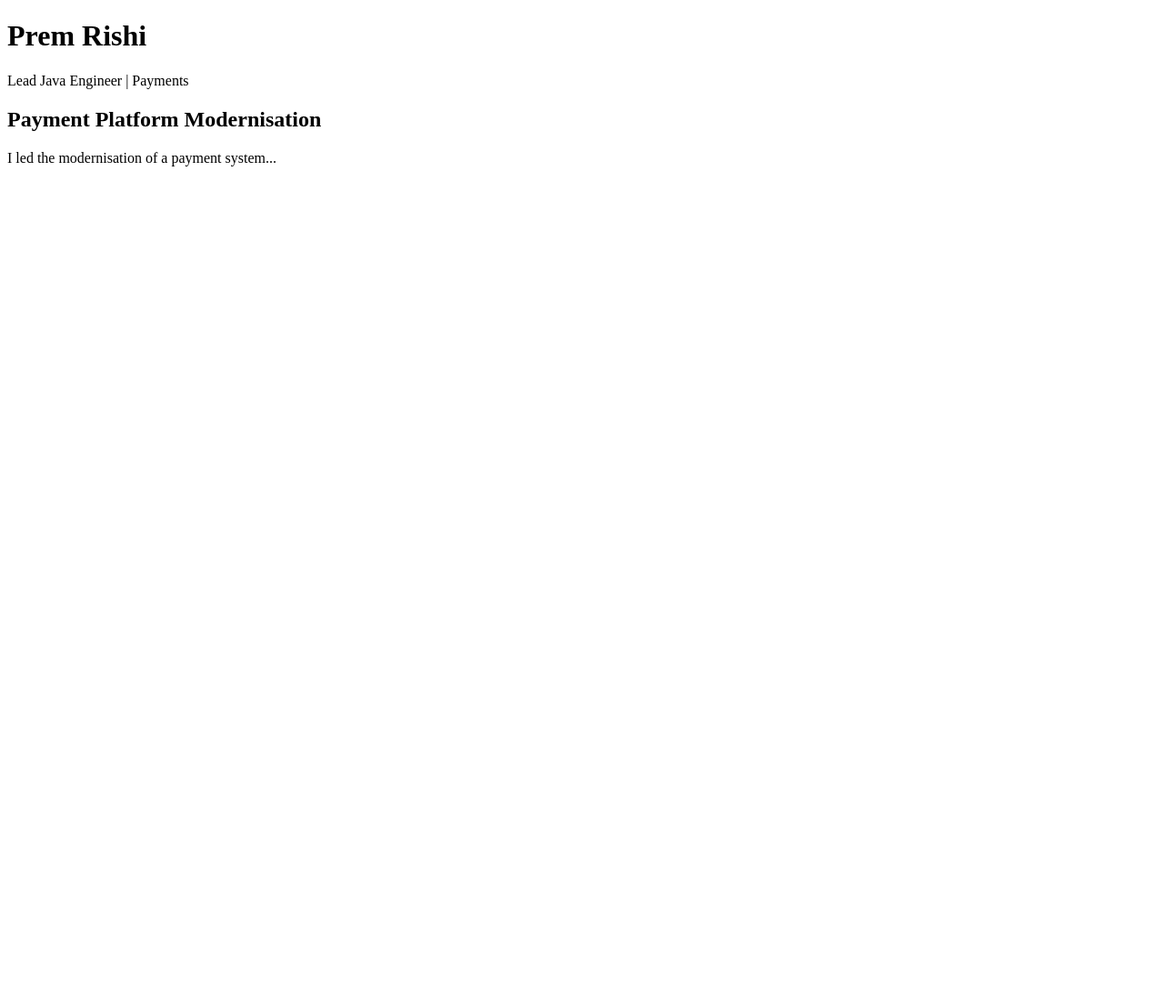
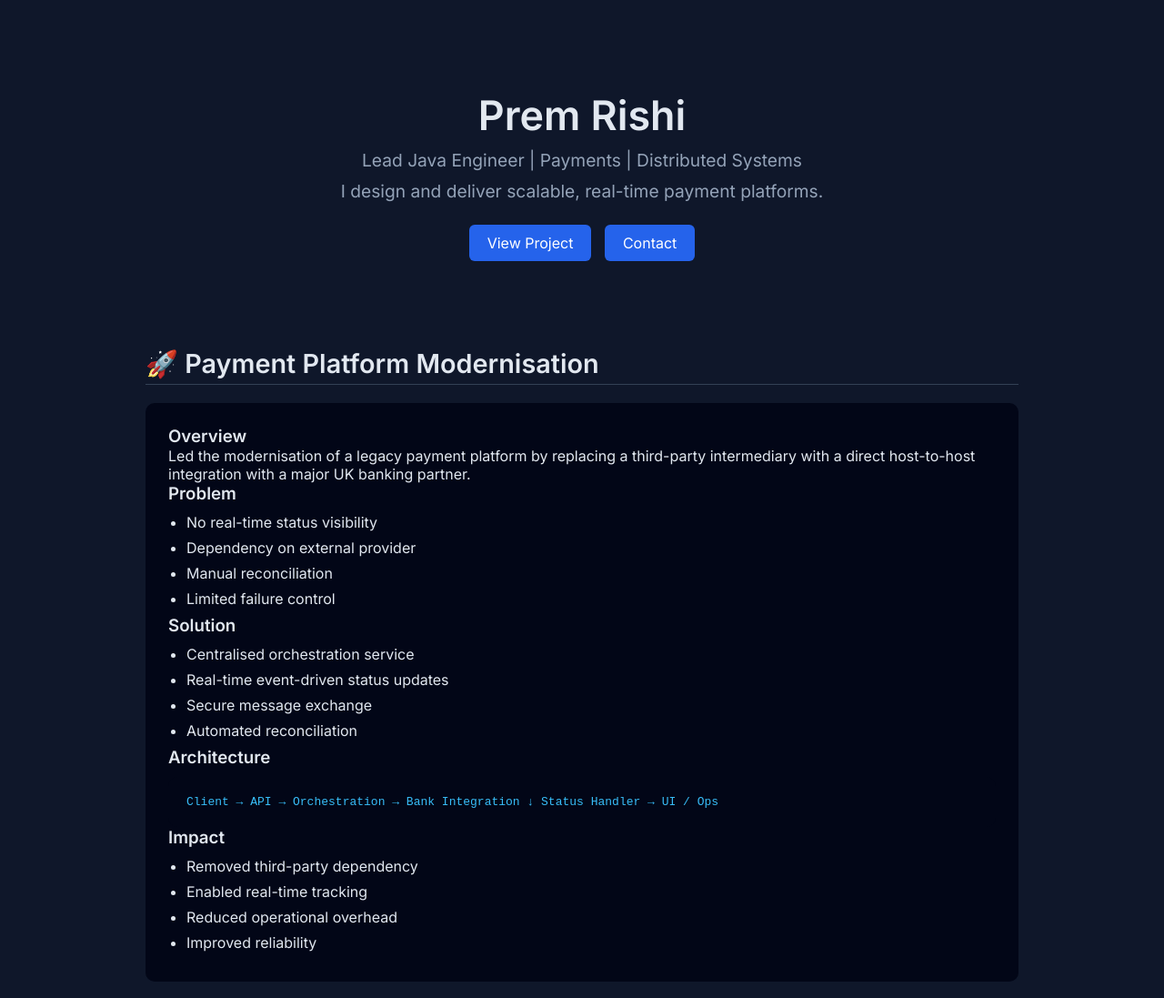
Before and after one commit to premrishikumar/portfolio, a plain HTML site: page index.html in a window 1280 px wide. Shown: the top 1097 px of the page at 91% size. Before the commit the page ends 800 px from the top, so only its background shows below. Drawn offline with Linux system fonts and the light colour scheme.

Commit message:
created first portfolio

```diff
--- a/index.html
+++ b/index.html
@@ -1,13 +1,209 @@
 <!DOCTYPE html>
-<html>
+<html lang="en">
 <head>
-  <title>Prem Rishi</title>
+  <meta charset="UTF-8">
+  <meta name="viewport" content="width=device-width, initial-scale=1.0">
+  <title>Prem Rishikumaran | Lead Java Engineer</title>
+
+  <!-- Google Font -->
+  <link href="https://fonts.googleapis.com/css2?family=Inter:wght@300;400;600&display=swap" rel="stylesheet">
+
+  <style>
+    * {
+      margin: 0;
+      padding: 0;
+      box-sizing: border-box;
+      font-family: 'Inter', sans-serif;
+    }
+
+    body {
+      background: #0f172a;
+      color: #e2e8f0;
+    }
+
+    .container {
+      max-width: 1000px;
+      margin: auto;
+      padding: 20px;
+    }
+
+    header {
+      text-align: center;
+      padding: 80px 20px 40px;
+    }
+
+    h1 {
+      font-size: 2.8rem;
+      font-weight: 600;
+    }
+
+    .subtitle {
+      margin-top: 10px;
+      color: #94a3b8;
+      font-size: 1.2rem;
+    }
+
+    .cta {
+      margin-top: 20px;
+    }
+
+    .cta a {
+      display: inline-block;
+      padding: 10px 20px;
+      margin: 5px;
+      border-radius: 6px;
+      text-decoration: none;
+      color: white;
+      background: #2563eb;
+    }
+
+    section {
+      margin: 50px 0;
+    }
+
+    h2 {
+      margin-bottom: 20px;
+      font-size: 1.8rem;
+      border-bottom: 1px solid #334155;
+      padding-bottom: 5px;
+    }
+
+    .card {
+      background: #020617;
+      padding: 25px;
+      border-radius: 10px;
+      margin-bottom: 20px;
+      transition: transform 0.2s ease;
+    }
+
+    .card:hover {
+      transform: translateY(-5px);
+    }
+
+    ul {
+      padding-left: 20px;
+      margin-top: 10px;
+    }
+
+    li {
+      margin-bottom: 8px;
+    }
+
+    .tags span {
+      display: inline-block;
+      background: #1e293b;
+      padding: 6px 12px;
+      margin: 5px;
+      border-radius: 6px;
+      font-size: 0.85rem;
+    }
+
+    .diagram {
+      background: #020617;
+      padding: 20px;
+      border-radius: 10px;
+      font-family: monospace;
+      overflow-x: auto;
+      color: #38bdf8;
+      margin-top: 10px;
+    }
+
+    footer {
+      text-align: center;
+      margin-top: 50px;
+      padding: 20px;
+      color: #64748b;
+      font-size: 0.9rem;
+    }
+
+    a {
+      color: #38bdf8;
+    }
+  </style>
 </head>
+
 <body>
-  <h1>Prem Rishi</h1>
-  <p>Lead Java Engineer | Payments</p>
 
-  <h2>Payment Platform Modernisation</h2>
-  <p>I led the modernisation of a payment system...</p>
+<div class="container">
+
+  <header>
+    <h1>Prem Rishi</h1>
+    <p class="subtitle">Lead Java Engineer | Payments | Distributed Systems</p>
+    <p class="subtitle">I design and deliver scalable, real-time payment platforms.</p>
+
+    <div class="cta">
+      <a href="#project">View Project</a>
+      <a href="#contact">Contact</a>
+    </div>
+  </header>
+
+  <section id="project">
+    <h2>🚀 Payment Platform Modernisation</h2>
+
+    <div class="card">
+      <h3>Overview</h3>
+      <p>
+        Led the modernisation of a legacy payment platform by replacing a third-party intermediary
+        with a direct host-to-host integration with a major UK banking partner.
+      </p>
+
+      <h3>Problem</h3>
+      <ul>
+        <li>No real-time status visibility</li>
+        <li>Dependency on external provider</li>
+        <li>Manual reconciliation</li>
+        <li>Limited failure control</li>
+      </ul>
+
+      <h3>Solution</h3>
+      <ul>
+        <li>Centralised orchestration service</li>
+        <li>Real-time event-driven status updates</li>
+        <li>Secure message exchange</li>
+        <li>Automated reconciliation</li>
+      </ul>
+
+      <h3>Architecture</h3>
+      <div class="diagram">
+Client → API → Orchestration → Bank Integration
+                 ↓
+           Status Handler → UI / Ops
+      </div>
+
+      <h3>Impact</h3>
+      <ul>
+        <li>Removed third-party dependency</li>
+        <li>Enabled real-time tracking</li>
+        <li>Reduced operational overhead</li>
+        <li>Improved reliability</li>
+      </ul>
+    </div>
+  </section>
+
+  <section>
+    <h2>🧩 Skills</h2>
+    <div class="tags">
+      <span>Java</span>
+      <span>Spring Boot</span>
+      <span>Microservices</span>
+      <span>Event-Driven</span>
+      <span>Kafka</span>
+      <span>AWS</span>
+      <span>Payments</span>
+    </div>
+  </section>
+
+  <section id="contact">
+    <h2>📬 Contact</h2>
+    <p>Email: your-email@example.com</p>
+    <p>LinkedIn: <a href="#">Add your link</a></p>
+  </section>
+
+  <footer>
+    © 2026 Prem Rishi
+  </footer>
+
+</div>
+
 </body>
 </html>
```
